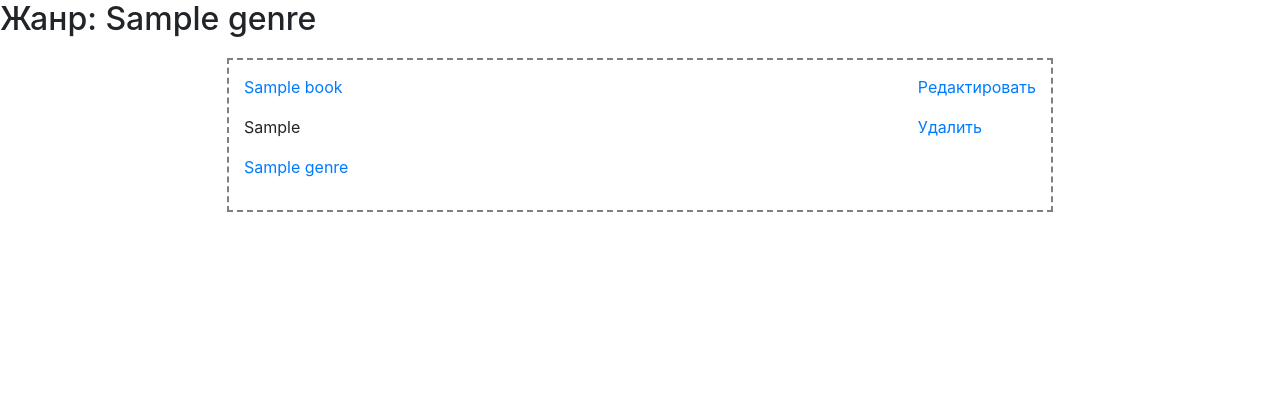
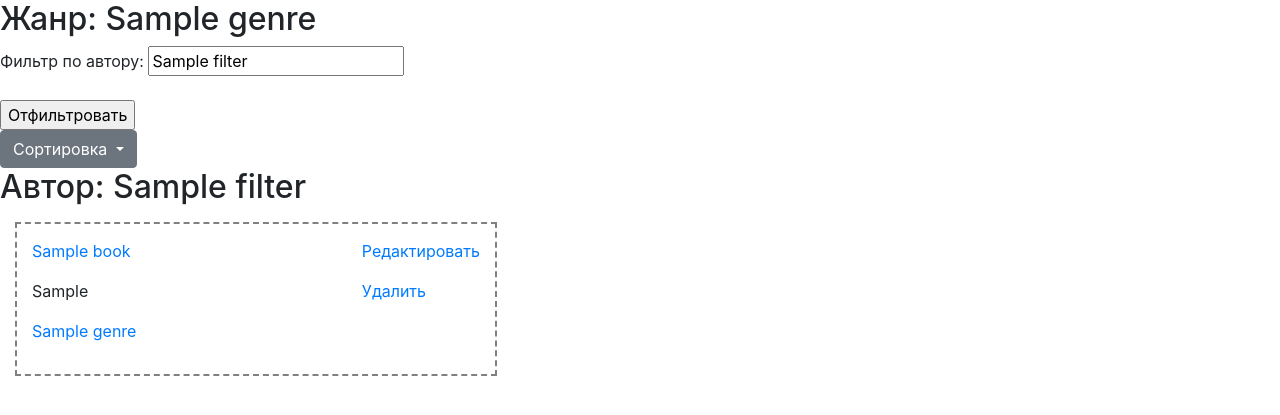
Before and after one commit to mas-gae76/library, a Django app: template books/templates/index.html in a window 1280 px wide. Shown: the part 184-599 px from the top of the page. Run offline with Django 3.2, Linux system fonts and the light colour scheme; tables that the repository leaves empty hold one stand-in row (values such as "Sample post"); the template is opened without the code that fills it: values that come from a table or form of the project are taken from there, most other values are stand-ins (such as "Sample title", 1, 10 or a date in 2020); parts of the project's set-up code (start-up, migrations or seed data) failed here and were passed over; some libraries are stand-ins or nearby versions.

Commit message:
add ordering and filtering

```diff
--- a/books/templates/index.html
+++ b/books/templates/index.html
@@ -5,20 +5,37 @@
     {% if cg %}
         <h2>Жанр: {{ cg }}</h2>
     {% endif %}
-{% if bs|length == 0 %}
+{% if books_list|length == 0 %}
     <p>Пока ещё нет книг.</p>
 {% else %}
-    <div class="container" style="width: 70%">
-        {% for b in bs %}
-            <div style="margin: 20px; border: 2px dashed gray; padding: 15px">
+<form action="{% url 'index' %}" method="get">
+    <p><label>Фильтр по автору: <input type="text" value="{{ filter }}" name="filter"></label></p>
+    <input type="submit" name="submit" value="Отфильтровать">
+    <div class="dropdown">
+          <button class="btn btn-secondary dropdown-toggle" type="button" id="dropdownMenuButton" data-toggle="dropdown" aria-haspopup="true" aria-expanded="false">
+            Сортировка
+          </button>
+          <div class="dropdown-menu" aria-labelledby="dropdownMenuButton">
+            <button class="dropdown-item" name="orderby" value="title">По умолчанию</button>
+            <button class="dropdown-item" name="orderby" value="release_date">По возрастанию даты выпуска</button>
+            <button class="dropdown-item" name="orderby" value="-release_date">По убыванию даты выпуска</button>
+          </div>
+    </div>
+</form>
+    {% if filter %}
+        <h2>Автор: {{ filter }}</h2>
+    {% endif %}
+    <div class="container" style="margin: 0; width: 40%">
+        {% for book in books_list %}
+            <div style="margin: 15px 0 0 0; border: 2px dashed gray; padding: 15px">
                 <div style="float: right">
-                    <p><a href="{% url 'edit' b.pk %}">Редактировать</a></p>
-                    <p><a href="{% url 'delete' b.pk %}">Удалить</a></p>
+                    <p><a href="{% url 'edit' book.pk %}">Редактировать</a></p>
+                    <p><a href="{% url 'delete' book.pk %}">Удалить</a></p>
                 </div>
-                <p><a href="#">{{ b.title }}</a></p>
-                <p>{{ b.author.all|join:", " }}</p>
+                <p><a href="#">{{ book.title }}</a></p>
+                <p>{{ book.author.all|join:", " }}</p>
                 <p>
-                    {% for g in b.genre.all %}
+                    {% for g in book.genre.all %}
                         <a href="{% url 'by_genre' g.pk %}">{{ g.name }}</a>
                     {% endfor %}
                 </p>
```
Also changed, not shown: books/views.py (+24 -5 lines).
